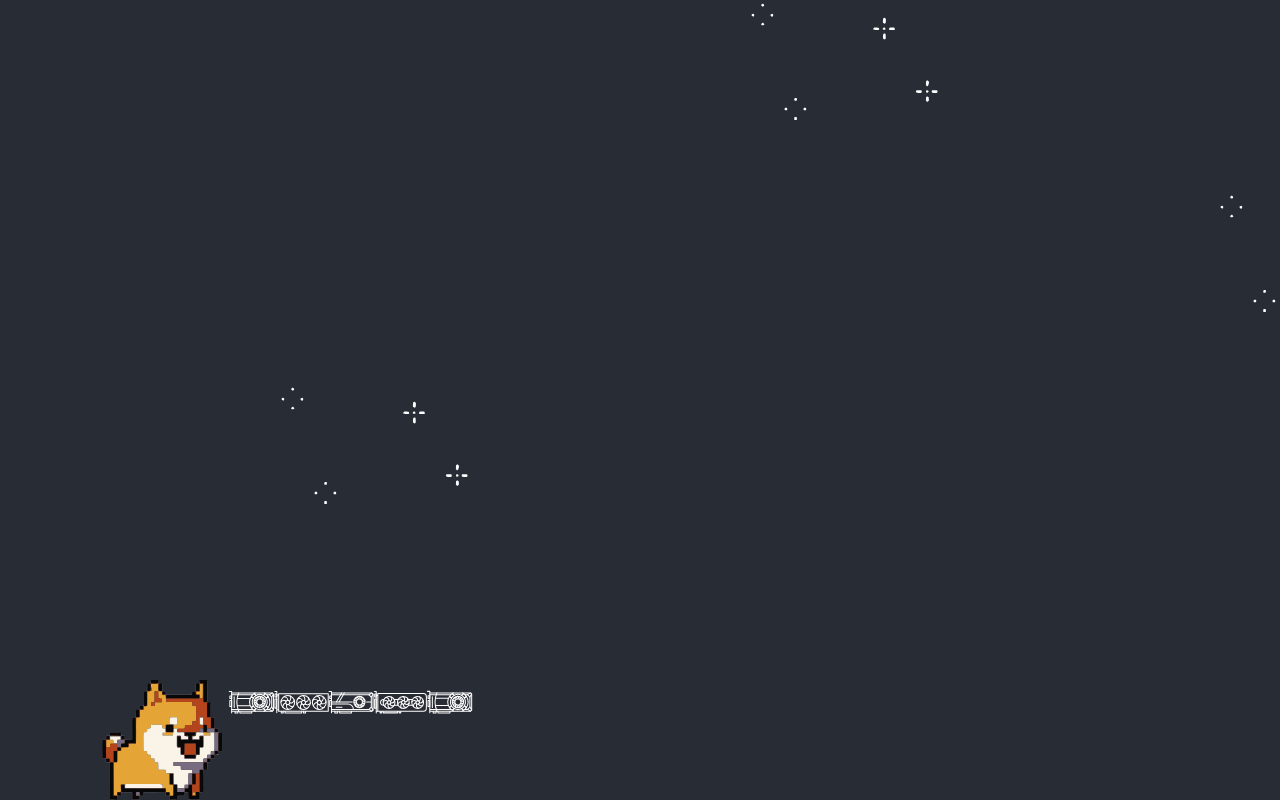
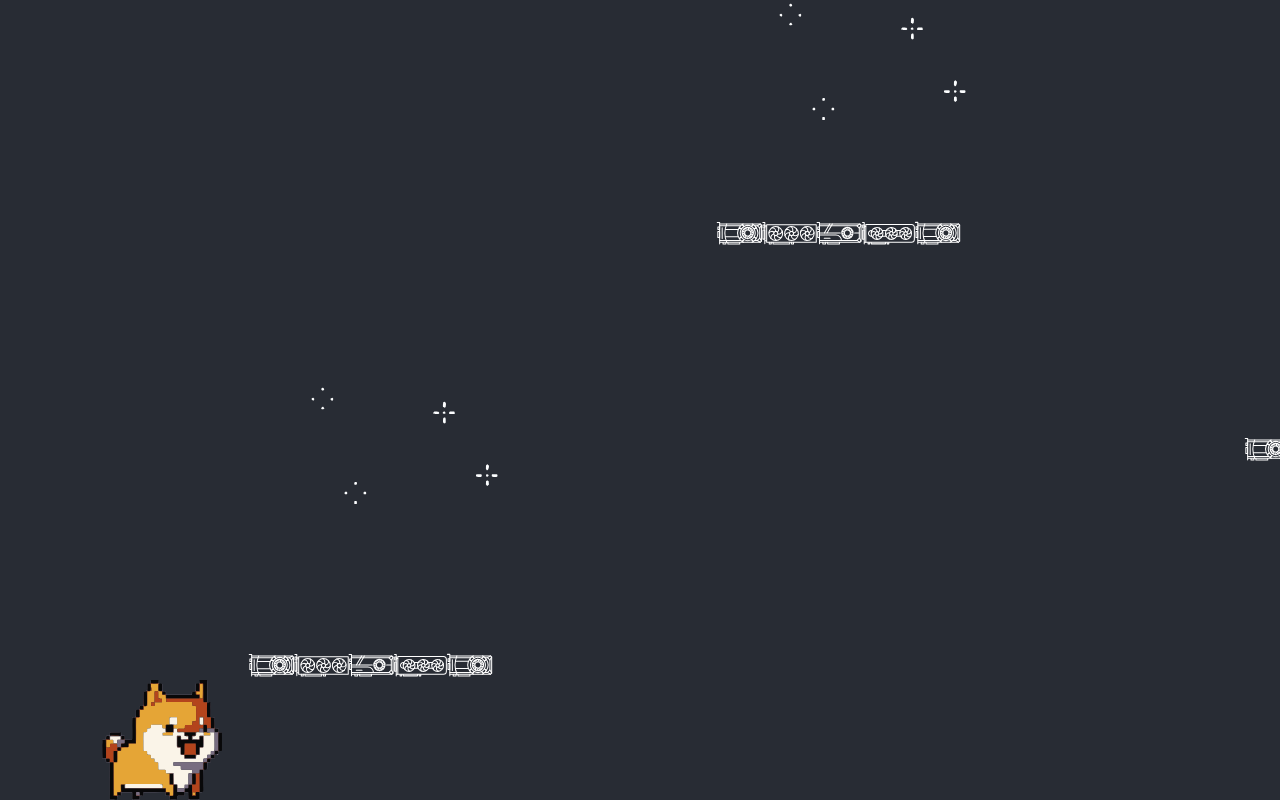
Before and after one commit to alexeyinn/reactGame-2theMoon, a React (Create React App) app: page / in a window 1280 px wide. Built offline with nearby package versions, Linux system fonts and the light colour scheme.

Commit message:
feat: новые платформы и взаимодейтсвие с ними

```diff
--- a/src/App.jsx
+++ b/src/App.jsx
@@ -1,17 +1,20 @@
 import { useRef, useEffect, useCallback } from "react";
 import { useDispatch, useSelector } from "react-redux";
 
-import { setStarsCount } from "./redux/actions/environment";
+import { setStarsCount, setPlatformCount } from "./redux/actions/environment";
 import { setInJump, setOnPlatform } from "./redux/actions/doge";
 
 import { Stars, Platform, Doge } from "./components";
 
 function App() {
   const dispatch = useDispatch();
-  const { starsCount } = useSelector(({ environment }) => environment);
+  const { starsCount, platformCount } = useSelector(
+    ({ environment }) => environment
+  );
   const { inJump, onPlatform } = useSelector(({ doge }) => doge);
 
   useEffect(() => {
+    dogeRef.current = document.querySelector(".doge");
     if (starsCount.length <= 2) {
       setTimeout(() => {
         dispatch(setStarsCount());
@@ -37,9 +40,10 @@ function App() {
   let onPlatformRef = useRef();
   onPlatformRef.current = onPlatform;
 
-  const checkOnPlatform = useCallback(() => {
+  const checkOnPlatform = useCallback(
+    (platformBorder) => {
       dogePositionRef.current = dogeRef.current.getBoundingClientRect();
-    platformPositionRef.current = platformRef.current.getBoundingClientRect();
+      platformPositionRef.current = platformBorder.getBoundingClientRect();
       let doge = dogePositionRef.current;
       let platform = platformPositionRef.current;
 
@@ -52,7 +56,7 @@ function App() {
       ) {
         // Собака запрыгнула
         dispatch(setInJump(true));
-      let platformY = getComputedStyle(platformRef.current).bottom;
+        let platformY = getComputedStyle(platformBorder).bottom;
         let px = +platformY.match(/\d+/)[0] + 40;
         // Положение собаки фиксируется на платформе
         dispatch(
@@ -72,13 +76,21 @@ function App() {
         dispatch(setInJump(false));
         dispatch(setOnPlatform({}));
       }
-  }, [dispatch, dogePositionRef, platformPositionRef]);
+    },
+    [dispatch, dogePositionRef, platformPositionRef]
+  );
 
   useEffect(() => {
-    dogeRef.current = document.querySelector(".doge");
-    platformRef.current = document.querySelector(".platform");
-    setInterval(checkOnPlatform, 20);
-  }, [checkOnPlatform]);
+    if (platformCount.length <= 2) {
+      setTimeout(() => {
+        dispatch(setPlatformCount());
+      }, 1000);
+    }
+    platformRef.current = document.querySelectorAll(".platform");
+    platformRef.current.forEach((item) =>
+      setInterval(checkOnPlatform, 25, item)
+    );
+  }, [dispatch, platformCount, checkOnPlatform, platformRef]);
 
   return (
     <div onClick={onJump} className="App">
@@ -86,7 +98,9 @@ function App() {
       {starsCount.map((item, index) => (
         <Stars position={item} key={index} />
       ))}
-      <Platform />
+      {platformCount.map((item, index) => (
+        <Platform position={item} key={index} />
+      ))}
     </div>
   );
 }
--- a/src/components/Platform/index.jsx
+++ b/src/components/Platform/index.jsx
@@ -1,8 +1,17 @@
 import "./style.scss";
 
-function Platform() {
+function Platform(props) {
+  let platformStyle = {
+    top: props.position + "vh",
+  };
+
   return (
-    <img className="platform flying" src="img/platform.svg" alt="platform" />
+    <img
+      style={platformStyle}
+      className="platform flying"
+      src="img/platform.svg"
+      alt="platform"
+    />
   );
 }
 
--- a/src/components/Platform/style.scss
+++ b/src/components/Platform/style.scss
@@ -1,4 +1,3 @@
 .platform {
   width: 20vw;
-  bottom: 10vh;
 }
--- a/src/index.scss
+++ b/src/index.scss
@@ -14,7 +14,7 @@ code {
 
 @keyframes movement {
   from {
-    right: -10vw;
+    right: -17vw;
   }
   to {
     right: 100vw;
@@ -30,7 +30,6 @@ code {
 
   .flying {
     position: absolute;
-    right: -10vw;
     animation-timing-function: linear;
     animation-duration: 3s;
     animation-name: movement;
--- a/src/redux/actions/environment.js
+++ b/src/redux/actions/environment.js
@@ -1,3 +1,7 @@
 export const setStarsCount = () => ({
   type: "SET_STARS_COUNT",
 });
+
+export const setPlatformCount = () => ({
+  type: "SET_PLATFORM_COUNT",
+});
--- a/src/redux/reducers/environment.js
+++ b/src/redux/reducers/environment.js
@@ -1,5 +1,6 @@
 const initialState = {
   starsCount: [],
+  platformCount: [],
 };
 
 const environment = (state = initialState, action) => {
@@ -11,6 +12,13 @@ const environment = (state = initialState, action) => {
         starsCount: [...state.starsCount, starsPosition],
       };
     }
+    case "SET_PLATFORM_COUNT": {
+      let platformPosition = (state.platformCount.length + 1) * 27;
+      return {
+        ...state,
+        platformCount: [...state.platformCount, platformPosition],
+      };
+    }
     default:
       return state;
   }
```
Lines whose indentation alone changed are shown as unchanged.
